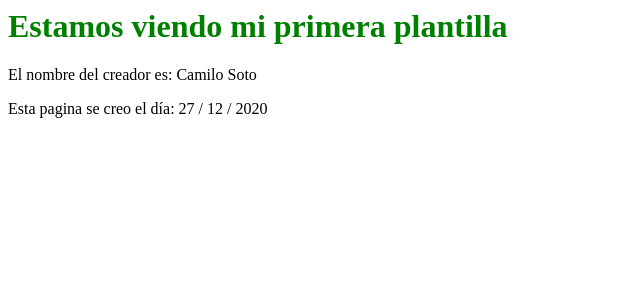
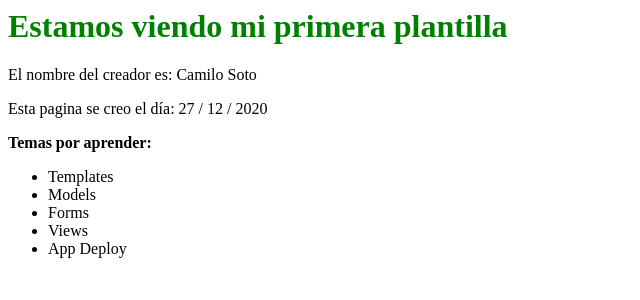
Before and after one commit to CarryMankeke/Django-Default-Proyect, a Django app: page /welcome/ in a window 1280 px wide. Shown: the top 300 px of the page, without its empty margins (0-640 px from the left). Run offline with Django 3.2, Linux system fonts and the light colour scheme.

Commit message:
Bucles y condicionales en templates html

```diff
--- a/Proyecto_FPI/templates/welcome.html
+++ b/Proyecto_FPI/templates/welcome.html
@@ -6,4 +6,16 @@
     </body>
     <p>El nombre del creador es: {{nombre_persona}} {{apellido_persona}}</p>
     <p>Esta pagina se creo el d&iacute;a: {{date.day}} / {{date.month}} / {{date.year}}</p>
+    <p><strong>Temas por aprender:</strong></p>
+    <p>
+        <ul>
+        {% if themes %}
+            {% for j in themes%}
+                <li>{{j}}</li>
+            {% endfor %}
+        {% else %}
+        <p><strong>No hay elementos que mostrar</strong></p>
+        {% endif %}
+        </ul>
+    </p>
 </html>
--- a/Proyecto_FPI/views.py
+++ b/Proyecto_FPI/views.py
@@ -13,11 +13,12 @@ class Persona(object):
 
 def welcome(request):
     p1 = Persona('Camilo', 'Soto')
+    themes = ['Templates', 'Models', 'Forms', 'Views', 'App Deploy']
     actual_date = datetime.datetime.now()
     external_doc = open('C:/Users/camil/Documents/GitHub/Django-Default-Proyect/Proyecto_FPI/templates/welcome.html')
     plt = Template(external_doc.read())
     external_doc.close()
-    context = Context({'nombre_persona':p1.name, 'apellido_persona':p1.last_name, 'date':actual_date})
+    context = Context({'nombre_persona':p1.name, 'apellido_persona':p1.last_name, 'date':actual_date, 'themes':themes})
     doc  = plt.render(context)
     return HttpResponse(doc)
 
```
